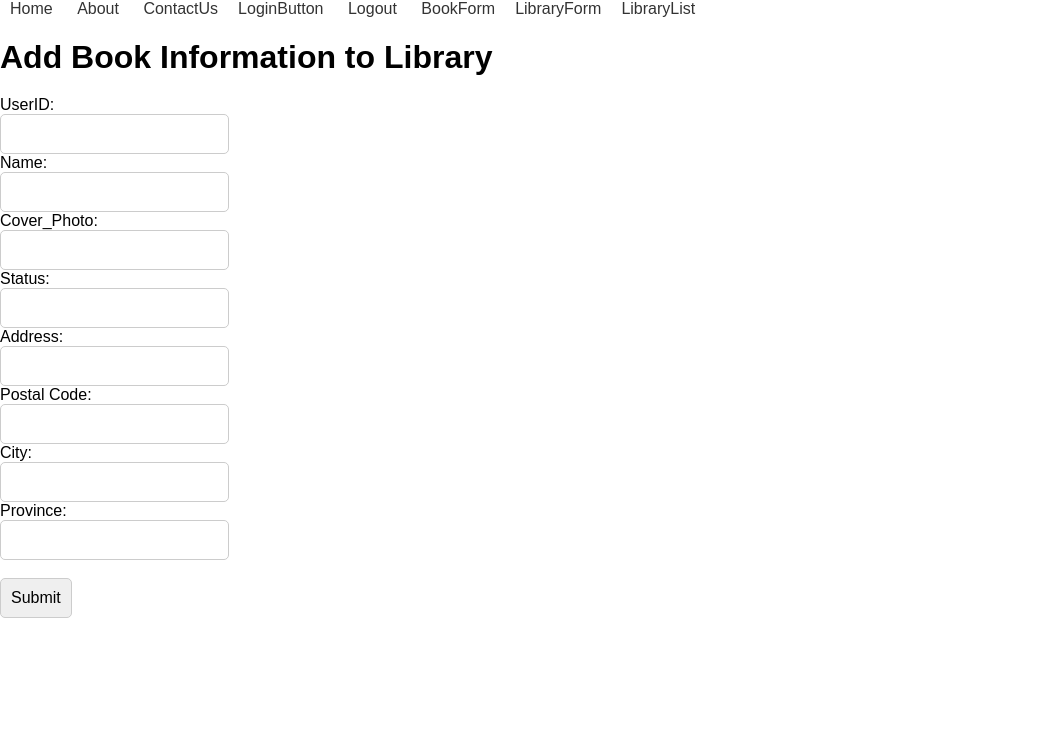
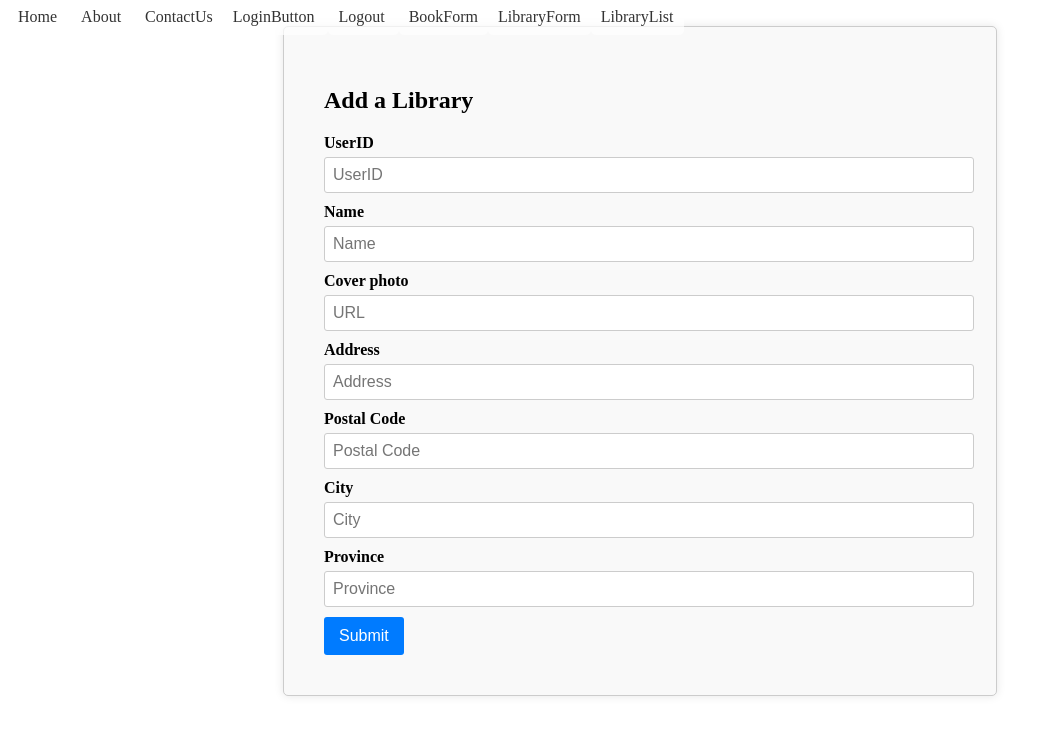
Before and after one commit to jasdeepkaur1010/Book-Finder, a React (Create React App) app in the folder book-finder/: page /LibraryForm in a window 1280 px wide. Shown: the top 734 px of the page, without its empty margins (0-1060 px from the left). Built offline with nearby package versions, Linux system fonts and the light colour scheme.

Commit message:
add book status

```diff
--- a/book-finder/src/Styles/LibraryList.scss
+++ b/book-finder/src/Styles/LibraryList.scss
@@ -1,30 +1,82 @@
 /* Style for the modal container */
 .modal {
-  display: none; /* Hide the modal by default */
+  display: flex;
   position: fixed;
   top: 0;
   left: 0;
   width: 100%;
   height: 100%;
-  background-color: rgba(0, 0, 0, 0.5); /* Semi-transparent background */
+  background-color: rgba(0, 0, 0, 0.5);
   justify-content: center;
   align-items: center;
 }
 
 /* Style for the modal content */
 .modal-content {
-  background-color: white;
+  background-color: rgb(255, 255, 255);
   padding: 20px;
   border-radius: 5px;
   max-width: 80%;
   max-height: 80%;
-  overflow-y: auto; /* Enable scrolling if content overflows */
+  overflow-y: auto;
 }
 
-/* Style for the close button */
+/* Style for the close modal */
 .close {
   float: right;
   font-size: 28px;
   font-weight: bold;
   cursor: pointer;
+  color: rgb(0, 106, 255);
 }
+
+
+//Librarylist styles//
+// button {
+//   border: none;
+//   background: none;
+//   padding: 0;
+//   margin: 0;
+// }
+
+/* Style for the book form container */
+.library-form {
+  margin: auto; /* Center the form horizontally */
+  width: 50%; /* Adjust the width as needed */
+  padding: 40px;
+  border: 1px solid #ccc;
+  border-radius: 5px;
+  /* Additional styles for aesthetics */
+  background-color: #f9f9f9;
+  box-shadow: 0px 0px 10px rgba(0, 0, 0, 0.1);
+}
+
+/* Style for input labels */
+.library-form label {
+  margin-bottom: 5px;
+  display: block;
+  font-weight: bold;
+}
+
+/* Style for input fields */
+.library-form input[type="text"],
+.library-form input[type="number"],
+.library-form textarea {
+  width: 100%;
+  padding: 8px;
+  margin-bottom: 10px;
+  border: 1px solid #ccc;
+  border-radius: 3px;
+  /* Add other styles like font-size, colors, etc. */
+}
+
+/* Style for the submit button */
+.library-form button {
+  padding: 10px 15px;
+  background-color: #007bff;
+  color: #fff;
+  border: none;
+  border-radius: 3px;
+  cursor: pointer;
+  /* Add other styles like hover effects, margin, etc. */
+}
--- /dev/null
+++ b/book-finder/src/components/BookStatus.jsx
@@ -0,0 +1,56 @@
+import { useAuth0 } from "@auth0/auth0-react";
+import React, { useEffect, useState } from "react";
+import axios from 'axios';
+
+const BookStatus = ({ book, libraryId }) => {
+  const { user, isAuthenticated } = useAuth0();
+  const [isAdmin, setIsAdmin] = useState(false);
+  const [status, setStatus] = useState(book.status);
+
+  useEffect(() => {
+    if (isAuthenticated && user) {
+      // Fetch user data to check if the user is an admin
+      const fetchUserData = async () => {
+        try {
+          const response = await axios.get(`http://localhost:8080/users/${user.sub}`);
+          setIsAdmin(response.data.user.isadministrator);
+        } catch (error) {
+          console.error('Error fetching user data:', error);
+        }
+      };
+      fetchUserData();
+    }
+  }, [isAuthenticated, user]);
+
+  const updateBookStatus = async () => {
+    if (isAdmin) {
+      try {
+        await axios.put(`http://localhost:8080/libraries/${libraryId}/books/${book.id}`, { status });
+        console.log('Book status updated successfully.');
+      } catch (error) {
+        console.error('Error updating book status:', error);
+      }
+    } else {
+      console.log('Unauthorized: Only administrators can update book status.');
+
+    }
+  };
+
+  return (
+    <div>
+      {/* <p>Status: {book.status}</p> */}
+      {isAdmin && (
+        <div>
+          <input
+            type="text"
+            value={status}
+            onChange={(e) => setStatus(e.target.value)}
+          />
+          <button onClick={updateBookStatus}>Update Status</button>
+        </div>
+      )}
+    </div>
+  );
+};
+
+export default BookStatus;
--- a/book-finder/src/components/form/BookForm.jsx
+++ b/book-finder/src/components/form/BookForm.jsx
@@ -113,6 +113,16 @@ const BookForm = ({ handleSubmit}) => {
         onChange={handleChange}
       />
       </div>
+      <div className="form-group">
+      <label htmlFor="status">Status</label>
+        <input
+        type="text"
+        placeholder="Status"
+        name="status"
+        value={book.status}
+        onChange={handleChange}
+      />
+      </div>
        <div className="form-group">
       <label htmlFor="rating">Rating</label>
         <input
@@ -124,7 +134,7 @@ const BookForm = ({ handleSubmit}) => {
       />
       </div>
       <div className="form-group">
-       <button type="submit">Add Book</button>
+       <button type="submit">Submit</button>
        </div>
     </form>
   );
--- a/book-finder/src/components/form/LibraryForm.jsx
+++ b/book-finder/src/components/form/LibraryForm.jsx
@@ -1,5 +1,6 @@
 import React, { useState } from 'react';
 import axios from 'axios';
+// import LibraryList from '../LibraryList';
 const LibraryForm = () => {
   const [formData, setFormData] = useState({
     UserID: '',
@@ -51,36 +52,112 @@ const LibraryForm = () => {
   };
 
   return (
-    <div>
-      <h1>Add Book Information to Library</h1>
-      <form onSubmit={handleSubmit}>
-        <label htmlFor="UserID">UserID:</label><br />
-        <input type="number" id="UserID" name="UserID" value={formData.UserID} onChange={handleChange} required /><br />
+    // <div>
+    // <h2>Add Library Information</h2>
+    // <form onSubmit={handleSubmit} className="book-form">
+    //   <label htmlFor="UserID">UserID:</label><br />
+    //   <input type="number" id="UserID" name="UserID" value={formData.UserID} onChange={handleChange} required /><br />
 
-        <label htmlFor="Name">Name:</label><br />
-        <input type="text" id="name" name="name" value={formData.name} onChange={handleChange} required /><br />
+    <form onSubmit={handleSubmit} className="library-form">
+    <h2>Add a Library</h2>
+      {/* <div style={{ display: 'flex', flexDirection: 'column' }}> */}
+      <div className="form-group">
+      <label htmlFor="UserID">UserID</label>
+        <input
+        type="text"
+        placeholder="UserID"
+        name="UserID"
+        value={formData.UserID}
+        onChange={handleChange}
+      />
+      </div>
 
-        <label htmlFor="Name">Cover_Photo:</label><br />
-        <input type="text" id="URL" name="cover_photo" value={formData.cover_photo} onChange={handleChange} required /><br />
+      {/* <label htmlFor="Name">Name:</label><br />
+      <input type="text" id="name" name="name" value={formData.name} onChange={handleChange} required /><br /> */}
 
-        <label htmlFor="status">Status:</label><br />
-        <input type="text" id="status" name="status" value={formData.status} onChange={handleChange} maxLength={50} required /><br />
+<div className="form-group">
+       <label htmlFor="name">Name</label>
+          <input
+       type="text"
+       placeholder="Name"
+       name="name"
+       value={formData.name}
+       onChange={handleChange}
+       />
+       </div>
+{/*
+      <label htmlFor="Name">Cover Photo:</label><br />
+      <input type="text" id="cover_photo" name="cover_photo" value={formData.cover_photo} onChange={handleChange} required /><br /> */}
 
-        <label htmlFor="address">Address:</label><br />
-        <input type="text" id="address" name="address" value={formData.address} onChange={handleChange} maxLength={255} required /><br />
+<div className="form-group">
+       <label htmlFor="cover_photo">Cover photo</label>
+          <input
+       type="text"
+       placeholder="URL"
+       name="cover_photo"
+       value={formData.cover_photo}
+       onChange={handleChange}
+       />
+       </div>
+      {/* <label htmlFor="address">Address:</label><br />
+      <input type="text" id="address" name="address" value={formData.address} onChange={handleChange} maxLength={255} required /><br /> */}
 
-        <label htmlFor="postal_code">Postal Code:</label><br />
-        <input type="text" id="postal_code" name="postal_code" value={formData.postal_code} onChange={handleChange} maxLength={20} required /><br />
+<div className="form-group">
+       <label htmlFor="address">Address</label>
+          <input
+       type="text"
+       placeholder="Address"
+       name="address"
+       value={formData.address}
+       onChange={handleChange}
+       />
+       </div>
+      {/* <label htmlFor="postal_code">Postal Code:</label><br />
+      <input type="text" id="postal_code" name="postal_code" value={formData.postal_code} onChange={handleChange} maxLength={20} required /><br /> */}
 
-        <label htmlFor="city">City:</label><br />
-        <input type="text" id="city" name="city" value={formData.city} onChange={handleChange} maxLength={100} required /><br />
+<div className="form-group">
+       <label htmlFor="postal_code">Postal Code</label>
+          <input
+       type="text"
+       placeholder="Postal Code"
+       name="postal_code"
+       value={formData.postal_code}
+       onChange={handleChange}
+       />
+       </div>
 
-        <label htmlFor="province">Province:</label><br />
-        <input type="text" id="province" name="province" value={formData.province} onChange={handleChange} maxLength={100} required /><br /><br />
-        <input type="submit" value="Submit" />
-      </form>
-    </div>
-  );
+      {/* <label htmlFor="city">City:</label><br />
+      <input type="text" id="city" name="city" value={formData.city} onChange={handleChange} maxLength={100} required /><br /> */}
+
+<div className="form-group">
+       <label htmlFor="city">City</label>
+          <input
+       type="text"
+       placeholder="City"
+       name="city"
+       value={formData.city}
+       onChange={handleChange}
+       />
+       </div>
+{/*
+      <label htmlFor="province">Province:</label><br />
+      <input type="text" id="province" name="province" value={formData.province} onChange={handleChange} maxLength={100} required /><br /><br /> */}
+
+<div className="form-group">
+       <label htmlFor="province">Province</label>
+          <input
+       type="text"
+       placeholder="Province"
+       name="province"
+       value={formData.province}
+       onChange={handleChange}
+       />
+       </div>
+      <div className="form-group">
+       <button type="submit">Submit</button>
+       </div>
+    </form>
+);
 };
 
 export default LibraryForm;
--- a/book-finder/src/styles/BookForm.scss
+++ b/book-finder/src/styles/BookForm.scss
@@ -1,48 +1,41 @@
-/* BookForm.scss */
-body {
-  margin: 0;
-  padding: 0;
-  font-family: Arial, sans-serif;
-  // background: linear-gradient(120deg, #ebe8ed, #928d93); /* Use the gradient you prefer */
+/* Style for the book form container */
+.book-form {
+  margin: auto; /* Center the form horizontally */
+  width: 50%; /* Adjust the width as needed */
+  padding: 40px;
+  border: 1px solid #ccc;
+  border-radius: 5px;
+  /* Additional styles for aesthetics */
+  background-color: #f9f9f9;
+  box-shadow: 0px 0px 10px rgba(0, 0, 0, 0.1);
 }
 
-.book-form {
-  position: fixed;
-  top: 50%;
-  left: 50%;
-  transform: translate(-50%, -50%);
-  width: 500px;
-  max-width: 90%;
-  background-color: white;
-  border-radius: 10px;
-  padding: 30px;
-  box-shadow: 0 0 20px rgba(0, 0, 0, 0.2);
-  z-index: 1000;
+/* Style for input labels */
+.book-form label {
+  margin-bottom: 5px;
+  display: block;
+  font-weight: bold;
 }
 
-.book-form h2 {
-  font-size: 1.5rem;
-  margin-bottom: 20px;
+/* Style for input fields */
+.book-form input[type="text"],
+.book-form input[type="number"],
+.book-form textarea {
+  width: 100%;
+  padding: 8px;
+  margin-bottom: 10px;
+  border: 1px solid #ccc;
+  border-radius: 3px;
+  /* Add other styles like font-size, colors, etc. */
 }
 
-.book-form input,
-.book-form textarea {
-  width: 100%;
-  padding: 10px;
-  margin-bottom: 15px;
-  border: 1px solid #ccc;
-  border-radius: 5px;
+/* Style for the submit button */
+.book-form button {
+  padding: 10px 15px;
+  background-color: #007bff;
+  color: #fff;
+  border: none;
+  border-radius: 3px;
+  cursor: pointer;
+  /* Add other styles like hover effects, margin, etc. */
 }
-
-.book-form button {
-  padding: 10px 20px;
-  background-color: #4285f4;
-  color: white;
-  border: none;
-  border-radius: 5px;
-  cursor: pointer;
-}
-
-.book-form button:hover {
-  background-color: #2c76f5;
-}
```
Also changed, not shown: book-finder/src/components/LibraryList.jsx (+16 -14 lines).
